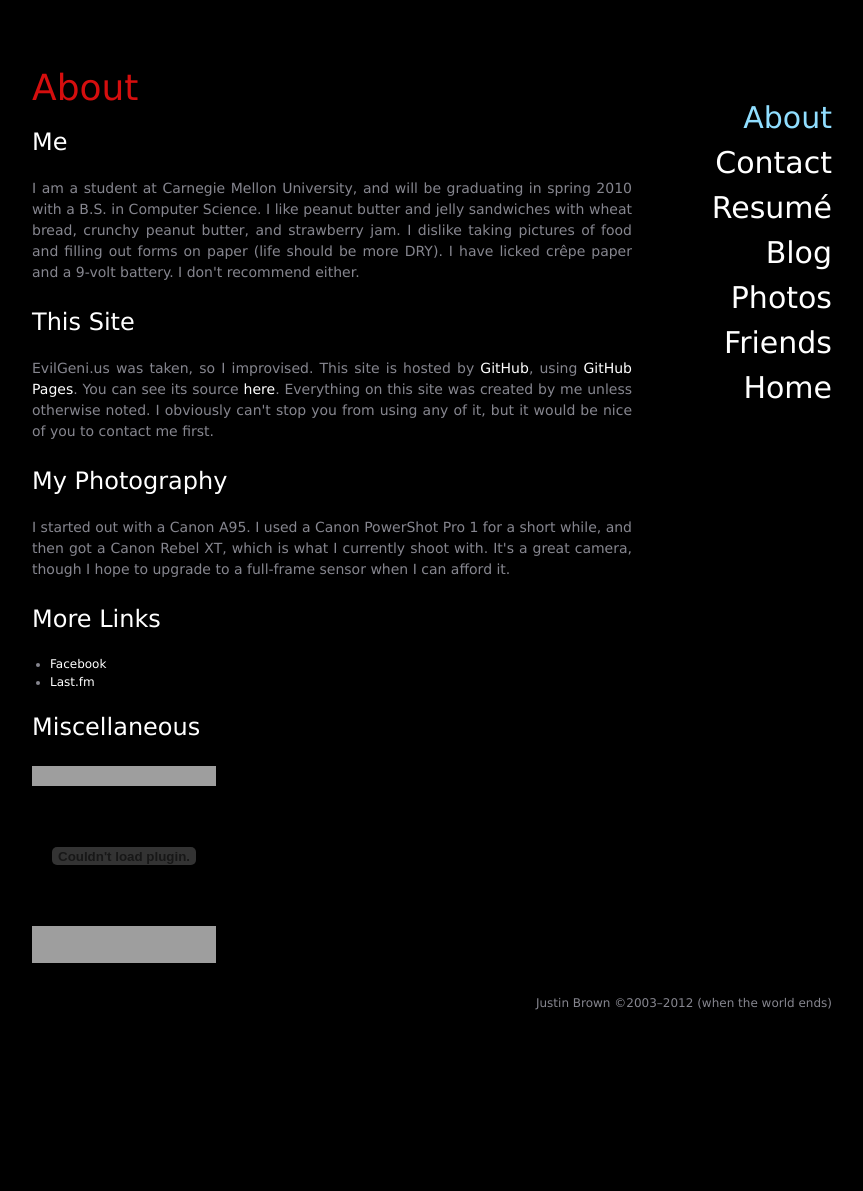
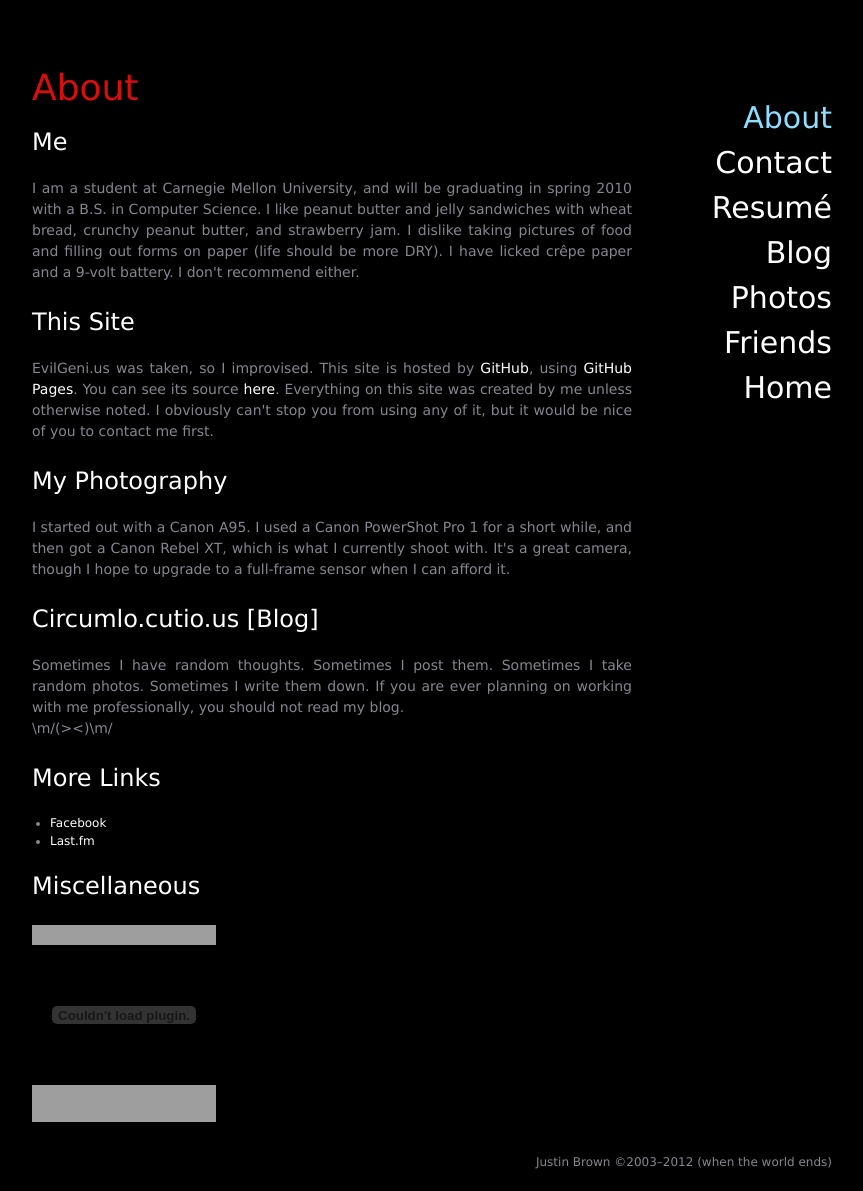
Before and after one commit to catgofire/catgofire.github.com, a Jekyll site: the page built from about.html, in a window 1280 px wide, cut to the strip 0-1191 px from the top of the page. Shown: the whole strip, without its empty margins (133-996 px from the left). Built offline with Jekyll 4.4.1, drawn with Linux system fonts in a browser that asks for light colours; nearby versions of some CDN libraries; Markdown is read by kramdown in place of the engine named in the settings; before the commit the page ends 1032 px from its top, so only the background shows below that; grey boxes are pictures that could not be loaded.

Commit message:
add circumlo.cutio.us section to About

```diff
--- a/about.html
+++ b/about.html
@@ -30,6 +30,13 @@ title: about
   I can afford it.
 </p>
 
+<h2>Circumlo.cutio.us [Blog]</h2>
+<p>
+	Sometimes I have random thoughts. Sometimes I post them. Sometimes I take random photos. Sometimes I write
+	them down. If you are ever planning on working with	me professionally, you should not read my blog.
+	<br/>\m/(&gt;&lt;)\m/
+</p>
+
 <h2>More Links</h2>
 <ul>
   <li>
```
